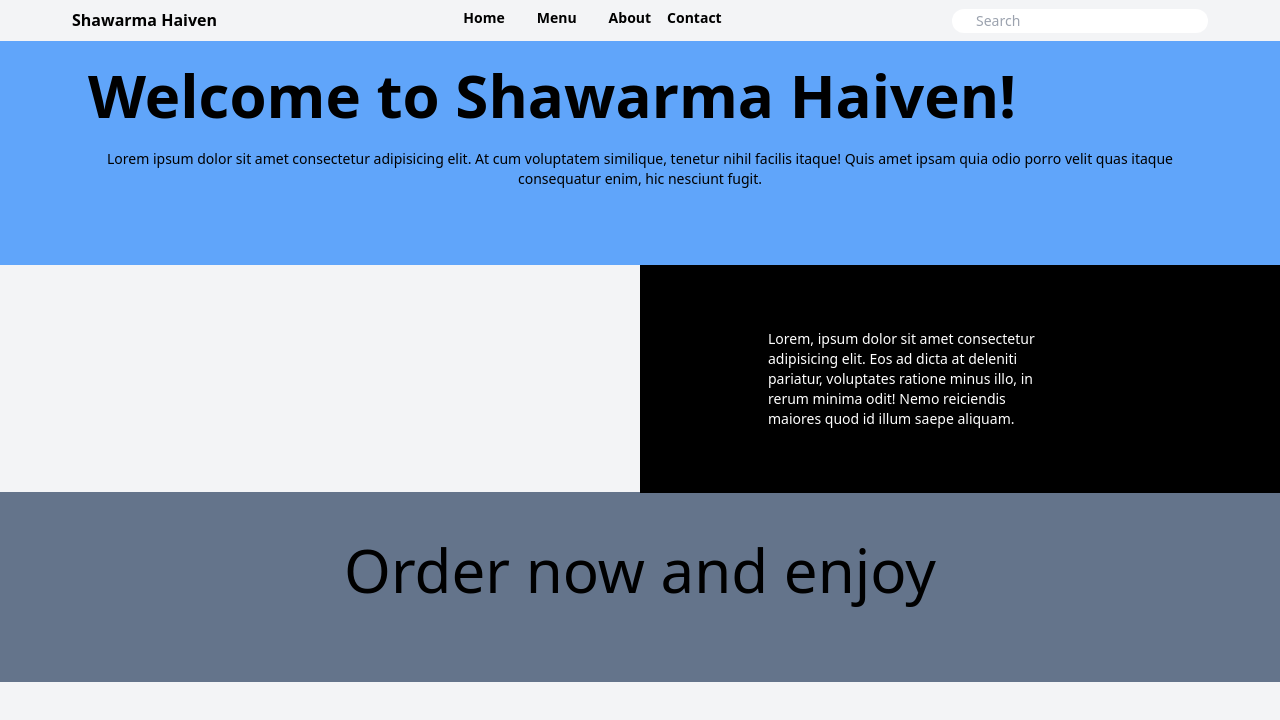
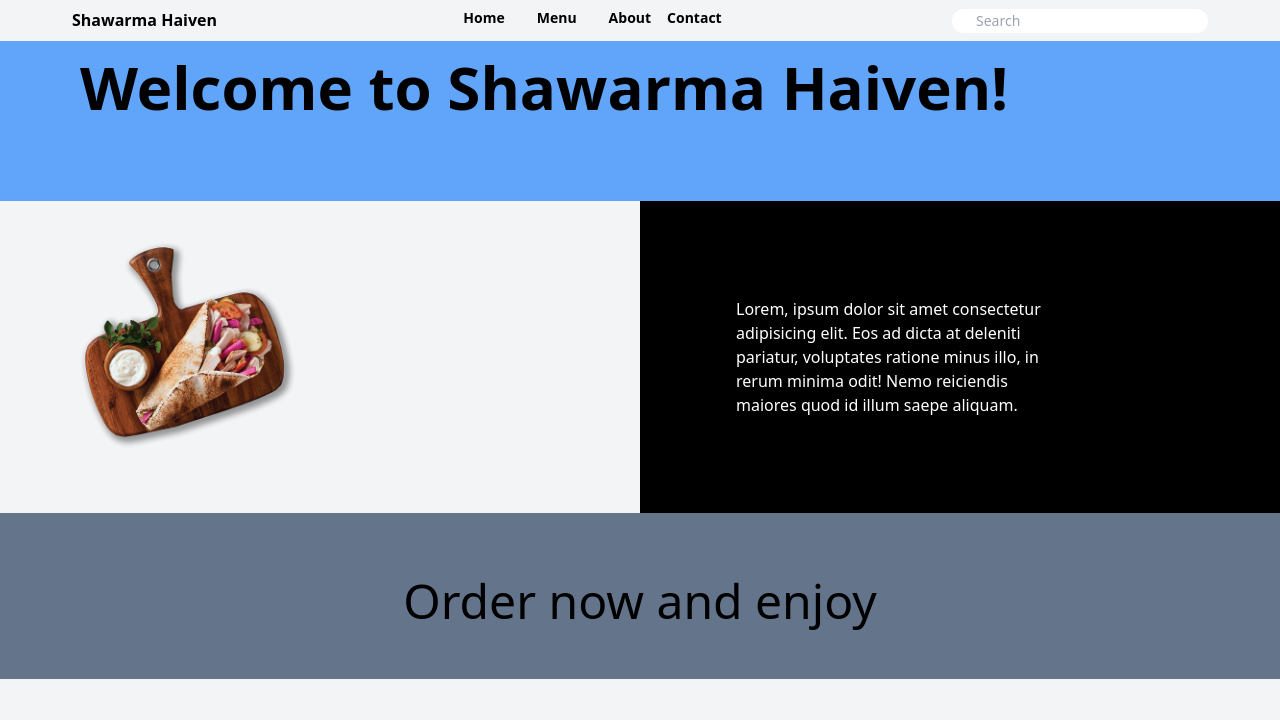
Before and after one commit to DroneBreaker/Vue-Food-App, a Vue app: page /about in a window 1280 px wide. Shown: the top 720 px of the page. Built offline with nearby package versions, Linux system fonts and the light colour scheme.

Commit message:
Little bit of refactoring

```diff
--- a/src/App.vue
+++ b/src/App.vue
@@ -1,5 +1,5 @@
 <template>
-  <div class="bg-gray-100 h-[100vh]">
+  <div class="bg-gray-100 h-[100vh] w-full">
     <Navbar />
     <router-view/>
   </div>
--- a/src/components/Nav.vue
+++ b/src/components/Nav.vue
@@ -3,11 +3,11 @@
         <nav class="flex justify-between p-2">
             <div class="md:mx-16 mx-6">
                 <router-link to="/">
-                    <span class="md:text-base text-sm font-bold">Shawarma Haiven</span>
+                    <span class="md:text-base text-xs font-bold">Shawarma Haiven</span>
                 </router-link>
             </div>
 
-            <div class="md:mx-16 mx-6 text-sm font-semibold">
+            <div :class="isOpen ? 'flex' : 'hidden'" class=" md:mx-16 mx-6 md:flex md:flex-wrap text-sm font-semibold">
                 <router-link class="mx-4" to="/">Home</router-link>
                 <router-link class="mx-4" to="/menu">Menu</router-link>
                 <router-link class="mx-4" to="/about">About</router-link>
@@ -17,12 +17,45 @@
             <div class="md:mx-16 mx-6">
                 <input class="rounded-full md:h-6 w:h-4 md:w-[16rem] w-[10rem] text-sm md:px-6 px-4" type="text" placeholder="Search">
             </div>
+
+            <!-- HAMBURGER -->
+            <div className="flex md:hidden">
+                    <button
+                        @click="isOpen = !isOpen"
+                        type="button"
+                        className="m-2 my-2 md:hidden"
+                    >
+                        <svg
+                        className="h-6 w-6 text-dawnorange"
+                        fill="none"
+                        viewBox="0 0 24 24"
+                        stroke="currentColor"
+                        strokeLinecap="round"
+                        strokeLinejoin="round"
+                        strokeWidth="2"
+                        >
+                        <path d="M4 6h16M4 12h16M4 18h16"></path>
+                        </svg>
+                    </button>
+                </div>
         </nav>
     </div>
 </template>
 
 <script>
 export default {
-    name: 'Nav'
+    name: 'Nav',
+
+    data() {
+        return {
+            isOpen: false
+        }
+    },
+
+    methods: {
+        handleClick: function() {
+            this.isOpen = !this.isOpen;
+        }
+    }
 }
 </script>
--- a/src/views/AboutView.vue
+++ b/src/views/AboutView.vue
@@ -1,29 +1,24 @@
 <template>
   <div class="about">
-   <div class="h-56 bg-blue-400">
-    <h1 class="md:mx-16 mx-8 text-6xl font-bold p-6">Welcome to Shawarma Haiven!</h1>
-
-    <p class="md:mx-16 mx-8 text-sm text-center">Lorem ipsum dolor sit amet consectetur adipisicing elit.
-      At cum voluptatem similique, tenetur nihil facilis itaque! Quis amet ipsam quia odio porro velit quas itaque
-      consequatur enim, hic nesciunt fugit.
-    </p>
+   <div class="md:h-40 bg-blue-400">
+    <h1 class="md:mx-16 mx-6 md:text-6xl text-4xl font-bold md:p-4 p-3">Welcome to Shawarma Haiven!</h1>
    </div>
 
-   <div class="grid grid-cols-2 h-[12.2rem]">
-    <div>
-      <img/>
+   <div class="grid grid-cols-2">
+    <div class="">
+      <img class="md:mx-16 mx-4 mt-6 w-60 h-60 bg-center" loading="lazy" src="../assets/shawarma-with-board.png"/>
     </div>
 
-    <div class="bg-black h-full">
-      <p class="text-sm p-[4rem] mx-16 w-[26rem] text-white">
+    <div class="bg-black md:h-full w-full md:p-[6rem] p-[3rem]">
+      <p class="md:text-base text-sm md:w-[20rem] w-[10rem] text-white font-medium">
         Lorem, ipsum dolor sit amet consectetur adipisicing elit. Eos ad dicta at deleniti pariatur, voluptates ratione
         minus illo, in rerum minima odit! Nemo reiciendis maiores quod id illum saepe aliquam.
       </p>
     </div>
    </div>
 
-   <div class="bg-slate-500 h-[11.9rem]">
-    <h1 class="mt-8 md:mx-12 md:text-6xl font-medium p-12 text-center">Order now and enjoy</h1>
+   <div class="bg-slate-500 h-[10.4rem] w-full md:p-4">
+    <h1 class="md:mx-12 mx-6 md:text-5xl text-2xl p-12 text-center">Order now and enjoy</h1>
    </div>
   </div>
 </template>
--- a/src/views/HomeView.vue
+++ b/src/views/HomeView.vue
@@ -1,6 +1,6 @@
 <template>
   <div>
-    <div class="grid md:grid-cols-2 grid-cols-1 h-[100%]">
+    <div class="grid md:grid-cols-2 grid-cols-1">
       <!-- The first grid -->
       <div class="md:w-[42rem] w-[20rem]">
         <h1 class="md:mx-16 mx-6 md:text-6xl text-3xl font-bold mt-16 mb-10">
@@ -29,18 +29,18 @@
 
       <!-- RIGHT PAGE -->
       <!-- Second grid -->
-      <div class="mb-6">
+      <div class="mb-4">
         <div class="md:mx-[4rem] mx-6 md:h-[30rem] h-[20rem] md:w-[30rem] w-[20rem] rounded-full bg-gray-300 shadow-2xl shadow-black mt-[5rem] absolute">
           <img class="relative" src="../assets/shawarma-with-board.png"/>
 
           <div style="top: 15%; right: -7%;" class="h-10 w-36 rounded-full bg-white absolute z-10 flex">
             <img/>
-            <h1 class="text-xs text-gray-400 p-1 px-8">Order from us and be happy</h1>
+            <h1 class="text-xs text-gray-400 p-1 px-7">Order from us and be happy</h1>
           </div>
 
           <div style="top: 75%; left: -7%;" class="h-10 w-36 rounded-full bg-white absolute z-10 flex">
             <img class="h-5"/>
-            <h1 class="text-xs text-gray-400 p-1 px-8">Finger licking dish</h1>
+            <h1 class="text-xs text-gray-400 p-1 px-7">Finger licking dish</h1>
           </div>
         </div>
       </div>
```
